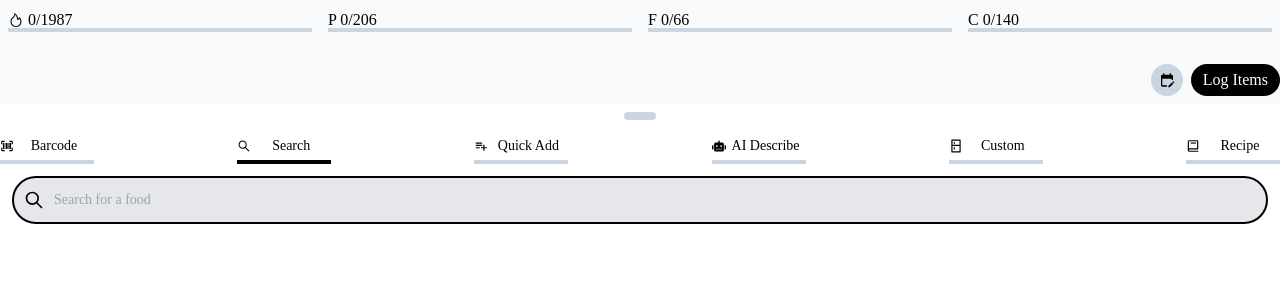
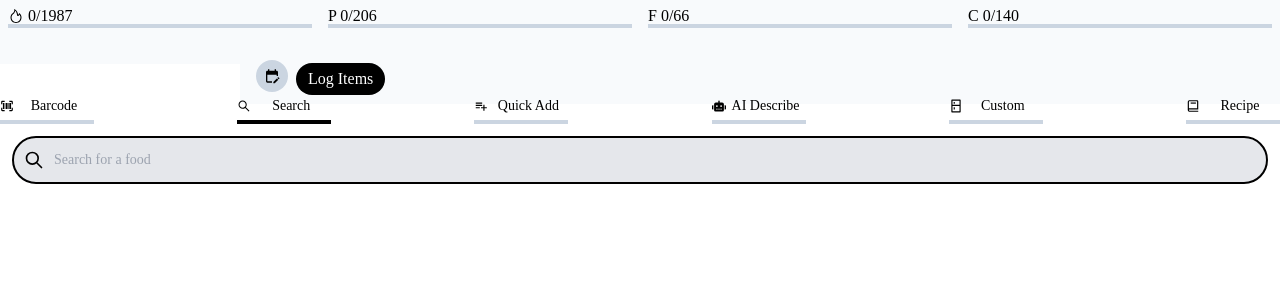
Before and after one commit to keenanmalloy/macro-app, a Next.js app: page / in a window 1280 px wide. Both pictures are taken after a click on the button 640 px from the left and 698 px from the top of the page. Shown: the top 300 px of the page. Built offline with nearby package versions, Linux system fonts and the light colour scheme.

Commit message:
horizontal scrolling working

```diff
--- a/app/components/foodlog/FoodSearchBar.jsx
+++ b/app/components/foodlog/FoodSearchBar.jsx
@@ -30,7 +30,7 @@ export const FoodSearchBar = ({ setIsSearching, setData }) => {
     e.preventDefault();
   };
   return (
-    <form onSubmit={handleSubmit} className=" p-3 bg-white ">
+    <form onSubmit={handleSubmit} className=" p-3 bg-white pb-20">
       {loading && <div>Searching...</div>}
       <div className="relative">
         <div className="flex absolute inset-y-0 left-0 items-center pl-3">
--- a/app/components/foodlog/FoodSearchHeader.jsx
+++ b/app/components/foodlog/FoodSearchHeader.jsx
@@ -27,7 +27,7 @@ export const FoodSearchHeader = ({ isVisible, setIsModalVisible, selectedFood, s
         </div>
       ) : null}
 
-      <div className="flex justify-evenly py-3 fixed w-full">
+      <div className="flex justify-evenly pt-2  w-full">
         <div className="w-full px-2">
           <div className="flex space-x-1">
             <AiOutlineFire />
--- a/app/components/foodlog/LogSlider.jsx
+++ b/app/components/foodlog/LogSlider.jsx
@@ -67,23 +67,24 @@ export const LogSlider = ({
     );
   };
 
-  const scrollable = y <= 7 ? "overflow-auto" : null;
+  const scrollable = y <= 7 ? "overflow-y-auto" : null;
 
   return (
     <div
-      className={`${scrollable} bg-white h-full scrollbar-hide `}
+      className={`${scrollable} bg-white overflow-x-hidden h-full scrollbar-hide `}
       style={{
         transform: `translateY(${y}%)`,
       }}
     >
-      <header className="sticky top-0 z-10">
-        <div className="space-x-3 py-2 flex justify-end bg-slate-50 z-10">
+      <header className="sticky -top-5 z-10 overflow-auto scrollbar-hide">
+        <div className="overflow-auto scrollbar-hide">
+        <div className="flex pl-2 pb-2 space-x-5 w-[800px] bg-slate-50 ">
           {selectedFood.map((food, i) => (
-            <button key={i}>
-              <img className="w-10 h-10 rounded-full" src={food.image} />
+            <button key={i} className="border-2 p-1 rounded-full ">
+              <img className="rounded-full w-8 h-8 object-cover" src={food.image} />
             </button>
           ))}
-          <div className="space-x-2 flex items-center">
+          <div className="space-x-2  absolute left-[240px] bg-slate-50 w-full pl-4  h-12 pt-1 ">
             <button className="rounded-full bg-slate-300 p-2">
               <MdEditCalendar />
             </button>
@@ -91,6 +92,7 @@ export const LogSlider = ({
               Log Items
             </button>
           </div>
+        </div>
         </div>
         <div className="bg-white">
           <div className="flex justify-center bg-white">
@@ -104,7 +106,7 @@ export const LogSlider = ({
             </button>
           </div>
 
-          <div className="pt-2  ">
+          <div className="pt-2 overflow-hidden ">
             <SliderIcons selected={selected} setSelected={setSelected} />
           </div>
         </div>
```
